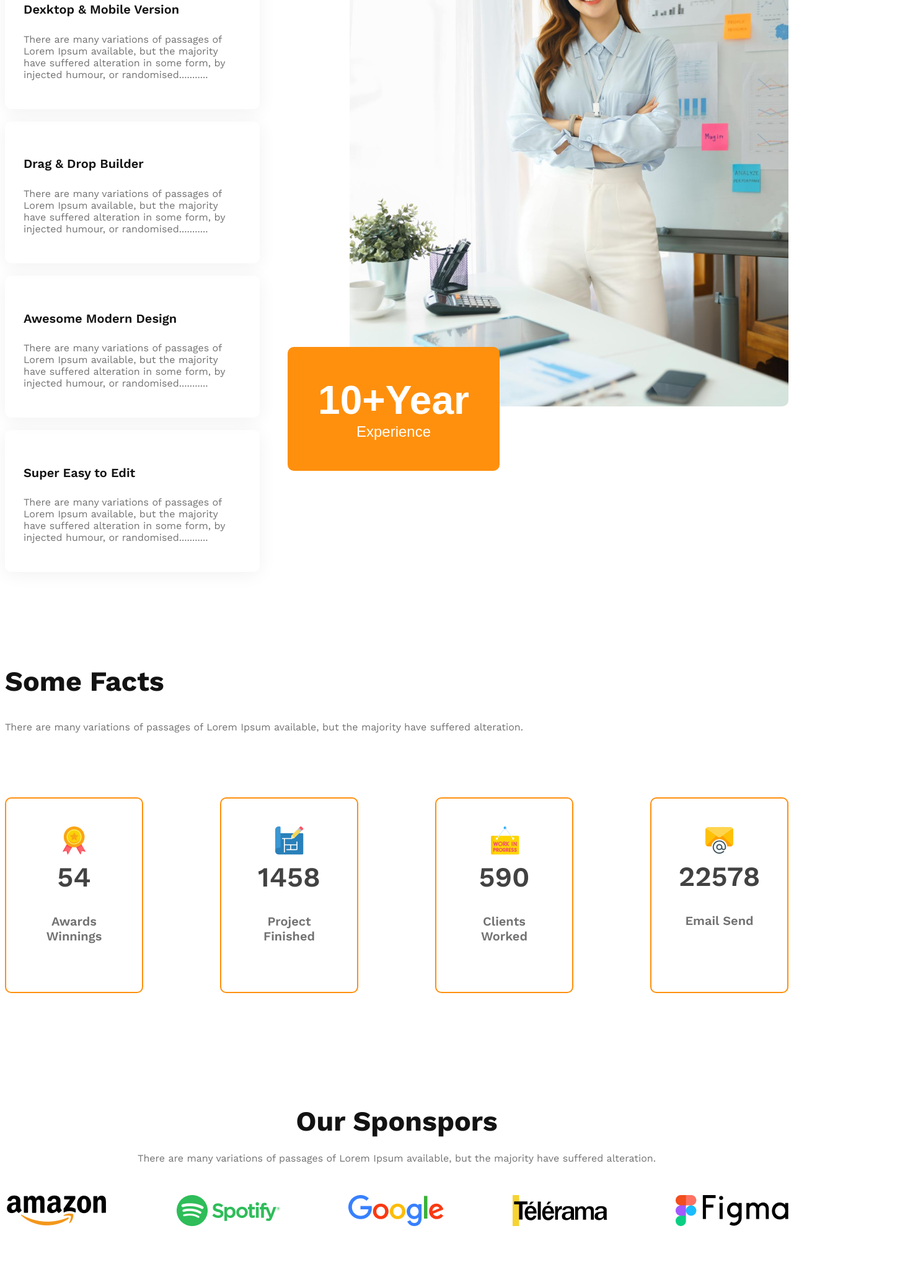
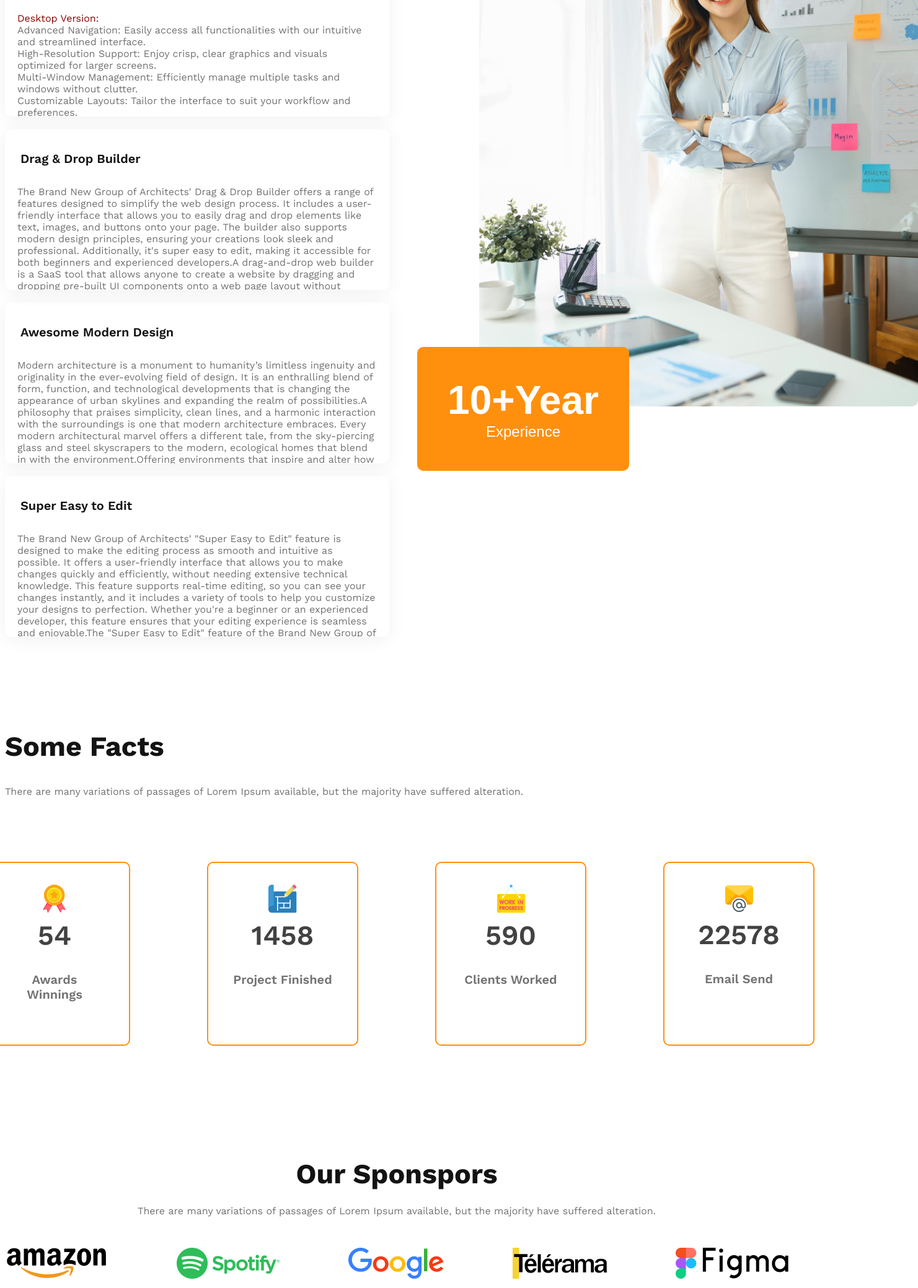
Before and after one commit to Biplob48/A5-Architecture-Website, a plain HTML site: page index.html in a window 1280 px wide. Shown: the part 2581-4660 px from the top of the page at 62% size, 1481 px wide, since content can reach past the window. Drawn offline with nearby package versions, Linux system fonts and the light colour scheme.

Commit message:
added styles and responsive on some facts and sponsors section for small devices

```diff
--- a/index.html
+++ b/index.html
@@ -77,36 +77,53 @@
           </p>
 
           <div class="card-container">
-            <div class="card-1 box">
+            <div class="card-1 box dimension">
               <h4 class="card-title dark-1">Dexktop & Mobile Version</h4>
               <p class="card-description dark-03">
-                There are many variations of passages of Lorem Ipsum available,
-                but the majority have suffered alteration in some form, by
-                injected humour, or randomised...........
+                <span class="font-color">Desktop Version:</span>
+                 <br>
+                  Advanced Navigation: Easily access all functionalities with our intuitive and streamlined interface.
+                  <br>
+                  High-Resolution Support: Enjoy crisp, clear graphics and visuals optimized for larger screens.
+                  <br>
+                  Multi-Window Management: Efficiently manage multiple tasks and windows without clutter. <br>
+                  Customizable Layouts: Tailor the interface to suit your workflow and preferences.
+                  <br>
+                  Enhanced Security: Benefit from robust security features to keep your data safe.
+                  <br>
+                  <br>
+                  <span class="font-color">Mobile Version:</span>
+                  <br>
+                  Responsive Design: Access the full range of features optimized for smaller screens and touch interactions.
+                  <br>
+                  On-the-Go Access: Enjoy all functionalities wherever you are, with seamless synchronization across devices.
+                  <br>
+                  Push Notifications: Stay updated with real-time alerts and notifications.
+                  <br>
+                  Optimized Performance: Experience smooth and efficient performance, even on older mobile devices.
+                  <br>
+                  Gesture Controls: Navigate effortlessly with intuitive swipe and tap gestures.
+                  <br>
+                  Both versions offer a consistent and user-friendly experience, ensuring you can make the most of our service regardless of the device you're using.
               </p>
             </div>
-            <div class="card-2 box">
+            <!-- <div class="card-2 box dimension"> -->
+            <div class="card-2 box dimension">
               <h4 class="card-title dark-1">Drag & Drop Builder</h4>
               <p class="card-description dark-03">
-                There are many variations of passages of Lorem Ipsum available,
-                but the majority have suffered alteration in some form, by
-                injected humour, or randomised...........
+                The Brand New Group of Architects' Drag & Drop Builder offers a range of features designed to simplify the web design process. It includes a user-friendly interface that allows you to easily drag and drop elements like text, images, and buttons onto your page. The builder also supports modern design principles, ensuring your creations look sleek and professional. Additionally, it's super easy to edit, making it accessible for both beginners and experienced developers.A drag-and-drop web builder is a SaaS tool that allows anyone to create a website by dragging and dropping pre-built UI components onto a web page layout without writing any code.Using a drag-and-drop builder makes app development easy, fast, and effective, providing the best user experience while meeting business goals.
               </p>
             </div>
-            <div class="card-3 box">
+            <div class="card-3 box dimension">
               <h4 class="card-title dark-1">Awesome Modern Design</h4>
               <p class="card-description dark-03">
-                There are many variations of passages of Lorem Ipsum available,
-                but the majority have suffered alteration in some form, by
-                injected humour, or randomised...........
+                Modern architecture is a monument to humanity’s limitless ingenuity and originality in the ever-evolving field of design. It is an enthralling blend of form, function, and technological developments that is changing the appearance of urban skylines and expanding the realm of possibilities.A philosophy that praises simplicity, clean lines, and a harmonic interaction with the surroundings is one that modern architecture embraces. Every modern architectural marvel offers a different tale, from the sky-piercing glass and steel skyscrapers to the modern, ecological homes that blend in with the environment.Offering environments that inspire and alter how we see our built environment, demonstrates the dynamic interaction between aesthetics and utility. Modern design, which places a strong emphasis on sustainability and environmental awareness, is altering our urban environments and tackling the most important issues of the day. Enter the world of contemporary architecture, where creativity and ingenuity come together to influence how our cities will develop in the future.
               </p>
             </div>
-            <div class="card-4 box">
+            <div class="card-4 box dimension">
               <h4 class="card-title dark-1">Super Easy to Edit</h4>
               <p class="card-description dark-03">
-                There are many variations of passages of Lorem Ipsum available,
-                but the majority have suffered alteration in some form, by
-                injected humour, or randomised...........
+                The Brand New Group of Architects' "Super Easy to Edit" feature is designed to make the editing process as smooth and intuitive as possible. It offers a user-friendly interface that allows you to make changes quickly and efficiently, without needing extensive technical knowledge. This feature supports real-time editing, so you can see your changes instantly, and it includes a variety of tools to help you customize your designs to perfection. Whether you're a beginner or an experienced developer, this feature ensures that your editing experience is seamless and enjoyable.The "Super Easy to Edit" feature of the Brand New Group of Architects' Drag & Drop Builder also includes a comprehensive library of customizable templates to jump-start your design projects. This allows you to choose from various pre-designed layouts and tweak them to fit your specific needs. Additionally, the feature supports responsive design, ensuring that your website looks great on any device, from desktops to smartphones. With its intuitive drag-and-drop functionality, you can easily rearrange elements, adjust sizes, and experiment with different design elements to create a unique and professional-looking site. This ease of use ensures that you can focus on your creativity without getting bogged down by technical details.
               </p>
             </div>
           </div>
@@ -140,24 +157,32 @@
 
         <div class="facts-container">
           <div class="facts-card">
+           <div class="facts-element">
             <img class="facts-icon" src="./images/icons/ribon.png" alt="" />
             <h4 class="facts-number dark-02">54</h4>
             <h5 class="facts-name">Awards Winnings</h5>
            </div>
+          </div>
           <div class="facts-card">
+            <div class="facts-element">
               <img class="facts-icon" src="./images/icons/projects.png" alt="" />
               <h4 class="facts-number dark-02">1458</h4>
               <h5 class="facts-name">Project Finished</h5>
             </div>
+          </div>
           <div class="facts-card">
+            <div class="facts-element">
               <img class="facts-icon" src="./images/icons/customers.png" alt="" />
               <h4 class="facts-number dark-02">590</h4>
               <h5 class="facts-name">Clients Worked</h5>
             </div>
+          </div>
           <div class="facts-card">
+           <div class="facts-element">
             <img class="facts-icon" src="./images/icons/email.png" alt="" />
             <h4 class="facts-number dark-02">22578</h4>
             <h5 class="facts-name">Email Send</h5>
+           </div>
           </div>
         </div>
       </section>
@@ -174,37 +199,43 @@
         </div>
         <div class="sponsor-images flex">
           <div>
-            <img
+            <a href="https://www.amazon.com/"><img
               src="./images/sponsors/amazon.png"
               alt=""
               class="sponsors-company"
               />
+            </a>
           </div>
           <div>
-            <img
+            <a href="https://open.spotify.com/">            <img
               src="./images/sponsors/spotify.png"
               alt=""
               class="sponsors-company"
               />
-          </div>
-          <div> <img
-            src="./images/sponsors/google.png"
-            alt=""
-            class="sponsors-company"
-          />
+            </a>
           </div>
           <div>
+            <a href="https://www.google.com/">
               <img
+              src="./images/sponsors/google.png"
+              alt="" class="sponsors-company"
+            />
+          </a>
+         </div>
+           <div>
+            <a href="https://www.telerama.fr/"><img
               src="./images/sponsors/telerama.png"
               alt=""
               class="sponsors-company"
             />
+          </a>
           </div>
            <div>
-            <img
+            <a href="https://www.figma.com/"><img
               src="./images/sponsors/figma.png"
               alt=""
               class="sponsors-company"/>
+            </a>
           </div>
       </section>
     </main>
--- a/styles/architect.css
+++ b/styles/architect.css
@@ -14,7 +14,7 @@
   margin: 0 auto;
 }
 
-.margin{
+.margin {
   margin-top: 130px;
 }
 
@@ -38,7 +38,7 @@
   font-size: 2.8rem;
 }
 
-.dark-1{
+.dark-1 {
   font-weight: 600;
   font-size: 1.25rem;
   color: rgba(19, 19, 19, 1);
@@ -58,6 +58,15 @@
   font-weight: 600;
   font-size: 1.25rem;
   border: none;
+}
+
+.font-color{
+  color: darkred;
+
+}
+
+.card-title{
+  padding: 5px 5px;
 }
 
 /* 1st part */
@@ -135,23 +144,21 @@ nav > ul {
   color: #ff900e;
 }
 
-
 /* second-section (features love & enjoy )*/
 
-.features-activities{
+.features-activities {
   display: flex;
   gap: 145px;
 }
 
-
-#feature-feelings{
+#feature-feelings {
   border-left: 5px solid #ff900e;
   padding-left: 20px;
 }
 
 /* cards styles */
 
-.box{
+.box {
   max-width: 586px;
   border-radius: 10px;
   box-shadow: 0 4px 30px 0 rgba(0, 0, 0, 0.06);
@@ -159,7 +166,15 @@ nav > ul {
   margin-bottom: 20px;
 }
 
-.feelings-btn{
+.dimension{
+  width: 580px;
+  height: 250px;
+  overflow: auto;
+  overflow-x: hidden;
+  padding: 5px 20px;
+}
+
+.feelings-btn {
   width: 342px;
   height: 200px;
   border-radius: 10px;
@@ -170,29 +185,28 @@ nav > ul {
   margin-left: -100px;
 }
 
-.decade{
+.decade {
   font-weight: 700;
   font-size: 4rem;
 }
 
-.expe{
+.expe {
   font-weight: 500;
   font-size: 1.5rem;
 }
 
-.feature-feelings-img{
+.feature-feelings-img {
   border-radius: 10px;
 }
 
 /* 3rd section */
 
-.facts-description{
+.facts-description {
   margin-top: 24px;
   margin-bottom: 100px;
-
 }
 
-.facts-container{
+.facts-container {
   display: flex;
   justify-content: center;
   gap: 124px;
@@ -200,22 +214,31 @@ nav > ul {
   margin-bottom: 180px;
 }
 
-.facts-card{
+.facts-card {
   border: 2px solid #ff900e;
   width: 240px;
+  height: auto;
   border-radius: 10px;
   text-align: center;
-  padding: 45px 35px;
+  transition: transform 0.5s ease;
 }
 
-.facts-number{
+.facts-card:hover{
+  transform: scale(1.2);
+}
+
+.facts-element{
+  padding: 35px 40px;
+  width: 160px;
+}
+.facts-number {
   font-weight: 600;
   font-size: 2.8rem;
   color: rgba(66, 66, 66, 1);
   margin: 5px 0;
 }
 
-.facts-name{
+.facts-name {
   font-weight: 600;
   font-size: 1.25rem;
   color: rgba(114, 114, 114, 1);
@@ -223,15 +246,15 @@ nav > ul {
 
 /* 4th section */
 
-.our-sponsors{
+.our-sponsors {
   text-align: center;
 }
 
-.sponsors-title{
+.sponsors-title {
   margin-bottom: 24px;
 }
 
-.sponsor-images{
+.sponsor-images {
   justify-content: space-between;
   margin-top: 50px;
   margin-bottom: 130px;
@@ -239,12 +262,11 @@ nav > ul {
 
 /* footer */
 
-
-footer{
+footer {
   border-radius: 10px;
 }
 
-footer > p{
+footer > p {
   text-align: center;
   padding: 40px 0;
   font-weight: 400;
@@ -252,31 +274,53 @@ footer > p{
   color: darkred;
 }
 
-.ft-margin{
+.ft-margin {
   margin-bottom: 210px;
 }
-
 
 /* hover effect */
 
 /* nav & banner */
 
-.list-link{
+.list-link {
   cursor: pointer;
   transition: background-color 0.3s ease;
 }
 
-.list-link:hover{
-  background-color:powderblue;
+.list-link:hover {
+  background-color: powderblue;
   border-radius: 8px;
 }
+
+/* button */
+
+.btn-primary {
+  cursor: pointer;
+  transition: background-color 0.3s ease;
+}
+.btn-primary:hover{
+  background-color: darkgreen;
+  border-radius: 20px;
+}
+
+/* sponsors */
+
+.sponsors-company{
+  cursor: pointer;
+  transition: 0.8s;
+}
+.sponsors-company:hover{
+
+  transform: rotate(2deg) scale(1.5);
+}
+
+/* some facts */
 
 
 
 /* responsive for small devices */
 
 @media screen and (max-width: 576px) {
-
   /* navbar related */
 
   nav {
@@ -297,12 +341,12 @@ footer > p{
     flex-direction: column;
   }
 
-  .team-img{
+  .team-img {
     display: grid;
-    grid-template-columns: repeat(2,1fr);
+    grid-template-columns: repeat(2, 1fr);
   }
 
-  .image{
+  .image {
     width: 100%;
   }
 
@@ -312,15 +356,15 @@ footer > p{
 
   /* second section */
 
-  .features-activities{
+  .features-activities {
     flex-direction: column;
   }
 
-  .feature-feelings-img{
+  .feature-feelings-img {
     width: 100%;
   }
 
-  .feelings-btn{
+  .feelings-btn {
     text-align: center;
     margin: 0 auto;
     width: 280px;
@@ -330,65 +374,71 @@ footer > p{
 
   /* 3rd section */
 
-  .facts-container{
+  .facts-container {
     flex-direction: column;
+  }
+
+  .dimension{
+    width: auto;
+  }
+
+  .facts-card{
+    margin-left: 40px;
   }
 
   /* 4th section */
 
-  .sponsor-images{
+  .sponsor-images {
     flex-direction: column;
     text-align: center;
   }
 
-  .sponsors-company{
+  .sponsors-company {
     margin-bottom: 25px;
   }
 
   /* footer */
 
-  .ft-margin{
+  .ft-margin {
     margin-bottom: 50px;
   }
 }
 
-
 /* responsive for medium devices */
 
-@media screen and (min-width: 576px) and (max-width: 990px){
-
+@media screen and (min-width: 576px) and (max-width: 990px) {
   /* navbar */
 
-  nav{
+  nav {
     flex-direction: column;
   }
 
   /* first section */
 
-  .team-features{
+  .team-features {
     flex-direction: column;
   }
 
-  .image{
+  .image {
     width: 100%;
   }
 
-  .team-img{
+  .team-img {
     gap: 85px;
   }
 
   /* second section */
 
-  .features-activities{
+  .features-activities {
     flex-direction: column;
   }
 
-  .card-container{
+  .card-container {
     display: grid;
     grid-template-columns: repeat(2, 1fr);
   }
 
-  .feelings-btn{
+  .feelings-btn {
     text-align: center;
     margin: 0 auto;
     width: 280px;
@@ -398,7 +448,7 @@ footer > p{
 
   /* 3rd section */
 
-   .facts-container{
+  .facts-container {
     gap: 30px;
     margin: 0 10px;
   }
@@ -408,28 +458,28 @@ footer > p{
     width: 100%;
   }
 
-   .facts-description{
+  .facts-description {
     width: 540px;
   }
 
   /* 4th section */
 
-   .our-sponsors{
+  .our-sponsors {
     margin-top: 100px;
   }
-   .sponsor-images{
+  .sponsor-images {
     display: grid;
     grid-template-columns: repeat(3, 1fr);
     margin-left: 20px;
   }
 
-   .sponsors-company{
+  .sponsors-company {
     margin-bottom: 40px;
   }
 
   /* footer */
 
-  .ft-margin{
+  .ft-margin {
     margin-bottom: 50px;
   }
 }
```
Lines whose indentation alone changed are shown as unchanged.
